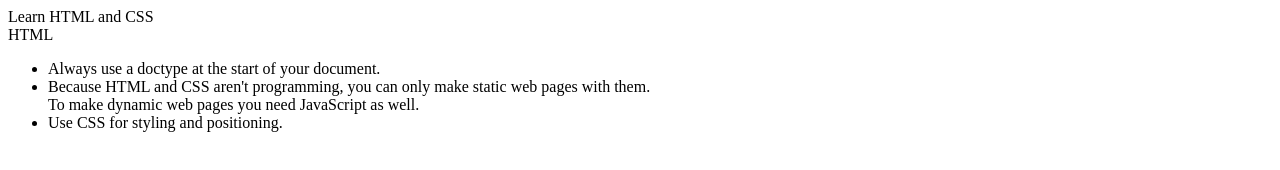
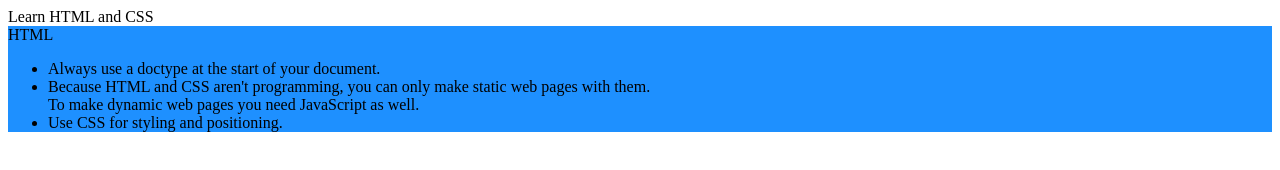
Before and after one commit to saurabh22111999/Progatewebdev, a plain HTML site: page index.html in a window 1280 px wide. Drawn offline with Linux system fonts and the light colour scheme.

Commit message:
Update index.html

```diff
--- a/index.html
+++ b/index.html
@@ -3,7 +3,7 @@
 <title>Web Page Design</title>
 <head>
    <style>
-.new{backgroung-color: gray;
+.new{background-color: DodgerBlue;
    background-repeat: no-repeat;
    background-attachment: fixed;
   background-size: cover;
```
